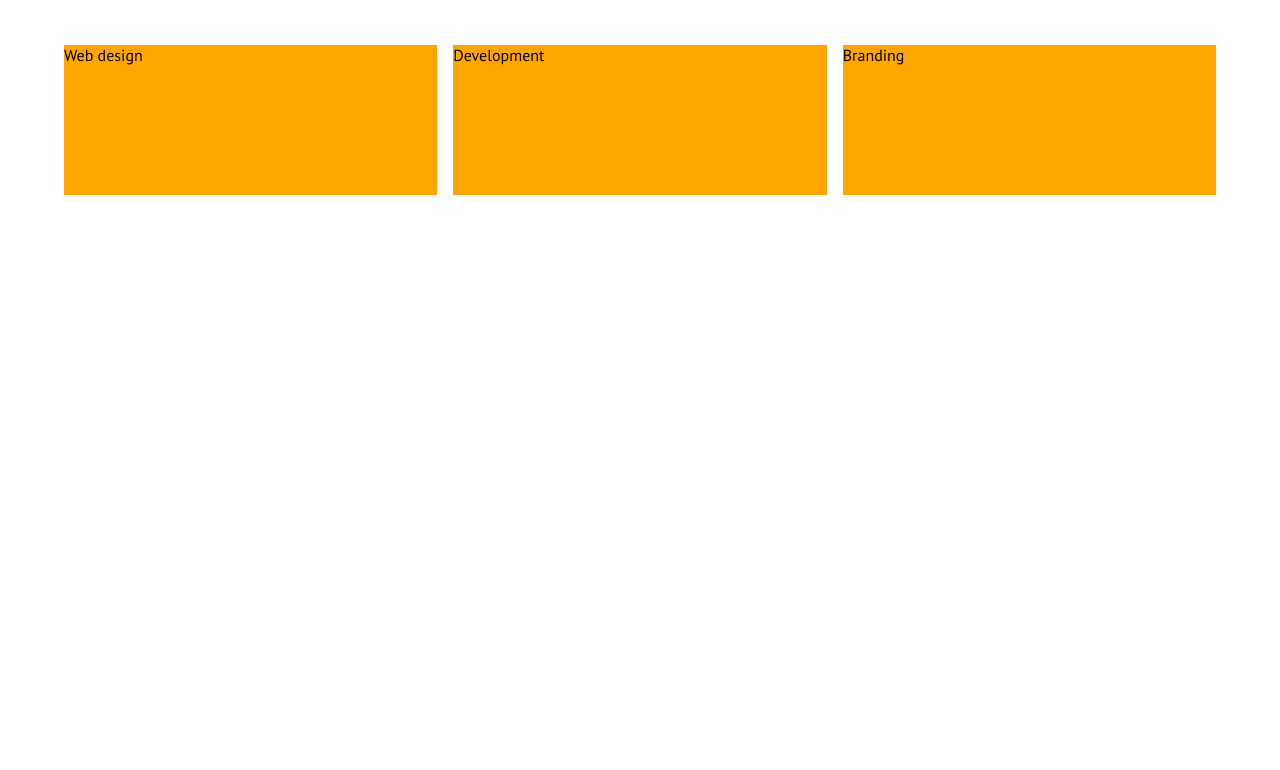
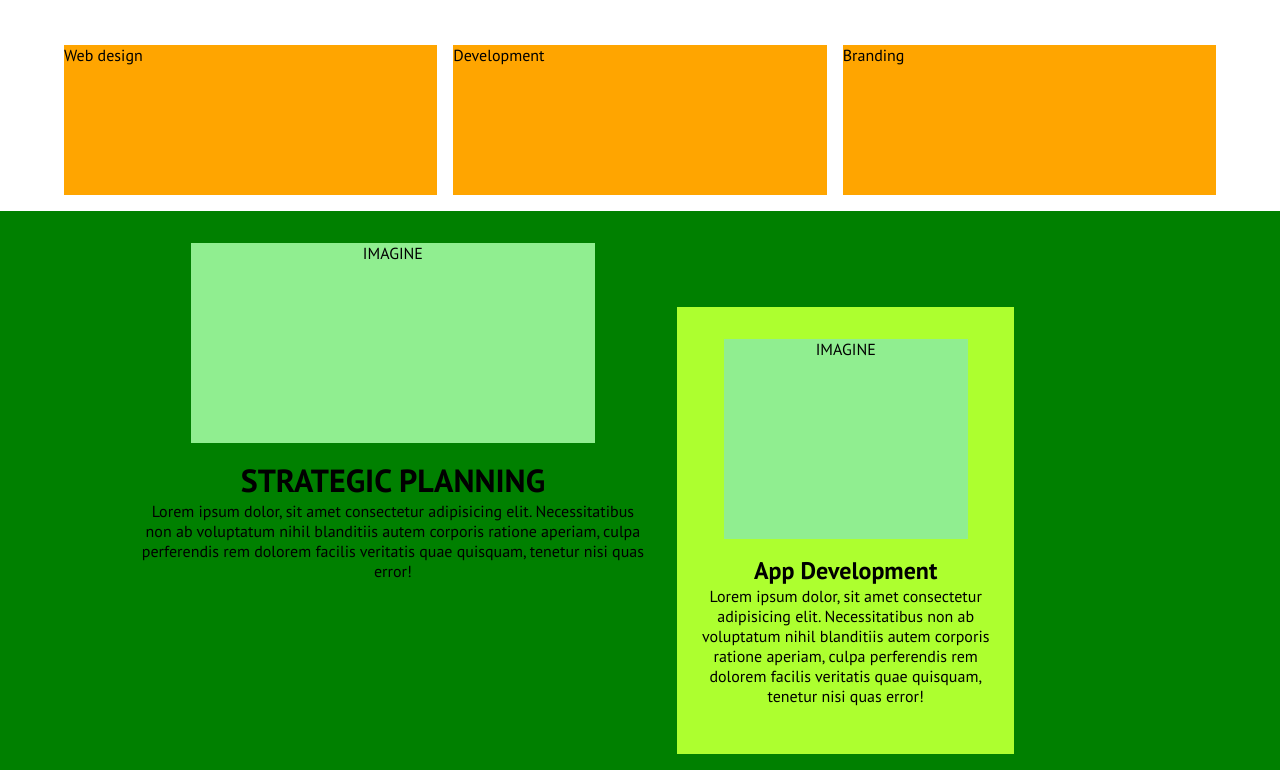
Before and after one commit to simonemassenti/htmlcss-responsive-layout, a plain HTML site: page index.html in a window 1280 px wide. Shown: the part 433-1203 px from the top of the page. Before the commit the page ends 800 px from the top, so only its background shows below. Drawn offline with Linux system fonts and the light colour scheme.

Commit message:
add: planning section

```diff
--- a/css/style.css
+++ b/css/style.css
@@ -55,6 +55,7 @@ nav {
 /* /HEDAER */
 
 /* MAIN */
+/* functionalities section */
 .functionalities-container {
     width: 90%;
     margin: 0 auto;
@@ -89,3 +90,54 @@ nav {
         width: calc(100% - (100% / 3) - 1rem / 2);
     }
 }
+/* functionalities section */
+
+/* planning section */
+.planning-container {
+    margin: 0 auto;
+    background-color: green;
+    padding: 1rem 1rem;
+    text-align: center;
+}
+
+.planning-img {
+    /* debugging */
+    width: 80%;
+    min-height: 200px;
+    margin: 1rem auto;
+    background-color: lightgreen;
+}
+
+.app-card {
+    width: 90%;
+    margin: 0 auto;
+    padding: 1rem;
+    background-color: greenyellow;
+}
+
+.planning-container p {
+    margin-bottom: 2rem;
+}
+
+@media screen and (min-width: 992px) {
+    .planning-wrap {
+        width: 70%;
+        display: flex;
+        margin-left: 10%;
+        gap: 2rem;
+    }
+
+    .strategic-container {
+        width: 60%;
+    }
+
+    .app-card {
+        margin-top: 5rem;
+        width: 40%;
+    }
+}
+/* /planning section */
+
+/* testimonials section */
+
+/* /testimonials section */
--- a/index.html
+++ b/index.html
@@ -74,10 +74,33 @@
         <!-- /functionalities -->
 
         <!-- planning -->
+        <div class="planning-container">
+            <div class="planning-wrap">
+                <div class="strategic-container">
+                    <div class="planning-img">
+                        IMAGINE
+                    </div>
 
+                    <h1>STRATEGIC PLANNING</h1>
+
+                    <p>Lorem ipsum dolor, sit amet consectetur adipisicing elit. Necessitatibus non ab voluptatum nihil blanditiis autem corporis ratione aperiam, culpa perferendis rem dolorem facilis veritatis quae quisquam, tenetur nisi quas error!</p>
+                </div>
+
+                <div class="app-card">
+                    <div class="planning-img">
+                        IMAGINE
+                    </div>
+
+                    <h2>App Development</h2>
+
+                    <p>Lorem ipsum dolor, sit amet consectetur adipisicing elit. Necessitatibus non ab voluptatum nihil blanditiis autem corporis ratione aperiam, culpa perferendis rem dolorem facilis veritatis quae quisquam, tenetur nisi quas error!</p>
+                </div>
+            </div>
+        </div>
         <!-- /planning -->
 
         <!-- testimonials -->
+
 
         <!-- /testimonials -->
 
```
